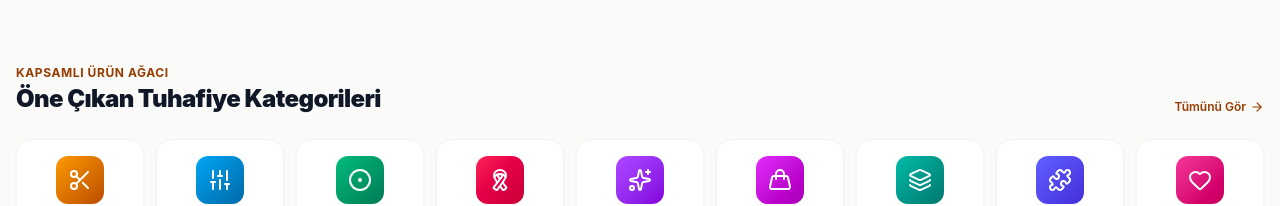
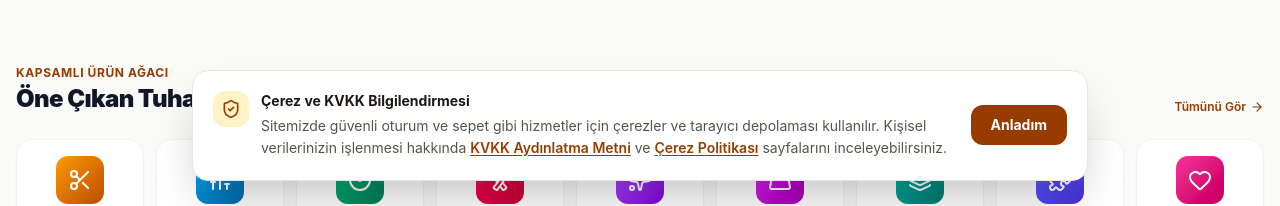
Before and after one commit to mka198745/serpilen, a Next.js app: page / in a window 1280 px wide. Shown: the part 599-805 px from the top of the page. Built offline with nearby package versions, Linux system fonts and the light colour scheme; no server answers; the database is empty.

Commit message:
Çerez ve KVKK bilgilendirme bildirimini ekle
Co-authored-by: arena-agent <297053741+arena-agent@users.noreply.github.com>

```diff
--- a/src/app/layout.tsx
+++ b/src/app/layout.tsx
@@ -6,6 +6,7 @@ import { Header } from "@/components/layout/Header";
 import { Footer } from "@/components/layout/Footer";
 import { CartDrawer } from "@/components/layout/CartDrawer";
 import { AuthModal } from "@/components/layout/AuthModal";
+import { PrivacyNotice } from "@/components/layout/PrivacyNotice";
 
 export const metadata: Metadata = {
   metadataBase: new URL(process.env.NEXT_PUBLIC_SITE_URL || "https://serpilencollection.com"),
@@ -75,6 +76,7 @@ export default function RootLayout({
             <CartDrawer />
             <AuthModal />
             <Footer />
+            <PrivacyNotice />
           </AuthProvider>
         </CartProvider>
       </body>
--- /dev/null
+++ b/src/components/layout/PrivacyNotice.tsx
@@ -0,0 +1,74 @@
+"use client";
+
+import { useSyncExternalStore } from "react";
+import Link from "next/link";
+import { usePathname } from "next/navigation";
+import { ShieldCheck } from "lucide-react";
+
+const STORAGE_KEY = "serpilen_privacy_notice_v1";
+const listeners = new Set<() => void>();
+let acknowledgedInMemory = false;
+
+function subscribe(listener: () => void) {
+  listeners.add(listener);
+  window.addEventListener("storage", listener);
+  return () => {
+    listeners.delete(listener);
+    window.removeEventListener("storage", listener);
+  };
+}
+
+function shouldShowNotice() {
+  if (acknowledgedInMemory) return false;
+  try {
+    return window.localStorage.getItem(STORAGE_KEY) !== "acknowledged";
+  } catch {
+    // Storage engelliyse ziyaretçi yine bilgilendirilir; kapatma bu sekmede geçerlidir.
+    return true;
+  }
+}
+
+function acknowledge() {
+  acknowledgedInMemory = true;
+  try {
+    window.localStorage.setItem(STORAGE_KEY, "acknowledged");
+  } catch {
+    // Depolama kullanılamadığında sayfa açık kaldığı sürece gizli kalır.
+  }
+  listeners.forEach((listener) => listener());
+}
+
+export function PrivacyNotice() {
+  const pathname = usePathname();
+  const visible = useSyncExternalStore(subscribe, shouldShowNotice, () => false);
+  if (!visible || pathname === "/admin" || pathname?.startsWith("/admin/") || pathname === "/pos" || pathname?.startsWith("/pos/")) return null;
+
+  return (
+    <section
+      aria-labelledby="privacy-notice-title"
+      aria-describedby="privacy-notice-description"
+      className="fixed inset-x-3 bottom-3 z-50 mx-auto max-h-[calc(100dvh-1.5rem)] max-w-4xl overflow-y-auto rounded-2xl border border-stone-200 bg-white p-4 shadow-2xl sm:bottom-5 sm:p-5"
+    >
+      <div className="flex flex-col gap-4 sm:flex-row sm:items-center">
+        <div className="flex flex-1 items-start gap-3">
+          <span className="hidden shrink-0 rounded-xl bg-amber-100 p-2 text-amber-800 sm:block" aria-hidden="true">
+            <ShieldCheck className="h-5 w-5" />
+          </span>
+          <div>
+            <h2 id="privacy-notice-title" className="text-sm font-bold text-stone-900">Çerez ve KVKK Bilgilendirmesi</h2>
+            <p id="privacy-notice-description" className="mt-1 text-xs leading-relaxed text-stone-600 sm:text-sm">
+              Sitemizde güvenli oturum ve sepet gibi hizmetler için çerezler ve tarayıcı depolaması kullanılır. Kişisel verilerinizin işlenmesi hakkında{" "}
+              <Link href="/kvkk" className="font-semibold text-amber-800 underline underline-offset-2 hover:text-amber-950">KVKK Aydınlatma Metni</Link>
+              {" "}ve{" "}
+              <Link href="/kvkk#cerez" className="font-semibold text-amber-800 underline underline-offset-2 hover:text-amber-950">Çerez Politikası</Link>
+              {" "}sayfalarını inceleyebilirsiniz.
+            </p>
+          </div>
+        </div>
+        <button type="button" onClick={acknowledge} className="shrink-0 rounded-xl bg-amber-800 px-5 py-2.5 text-sm font-bold text-white transition hover:bg-amber-900 focus-visible:outline-2 focus-visible:outline-offset-2 focus-visible:outline-amber-800">
+          Anladım
+        </button>
+      </div>
+    </section>
+  );
+}
```
